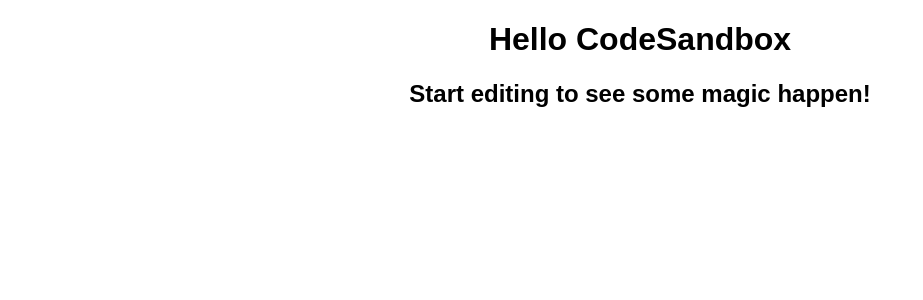
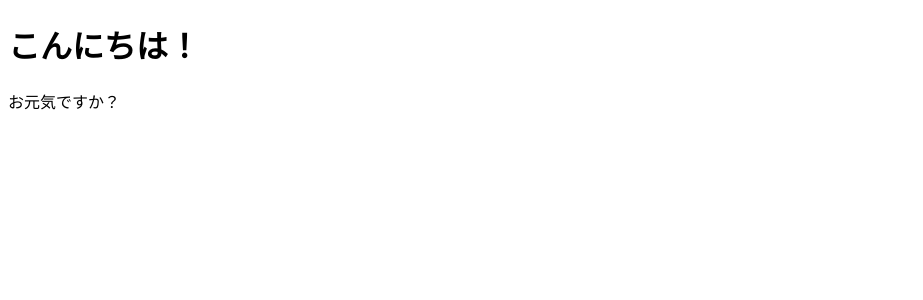
Before and after one commit to koji-estride/codesandbox-react, a React (Create React App) app: page / in a window 1280 px wide. Shown: the top 300 px of the page, without its empty margins (0-923 px from the left). Built offline with nearby package versions, Linux system fonts and the light colour scheme.

Commit message:
JSX記法のルールを知る

```diff
--- a/package.json
+++ b/package.json
@@ -9,7 +9,7 @@
   "main": "src/index.js",
   "dependencies": {
     "react": "17.0.2",
-    "react-dom": "18.0.0",
+    "react-dom": "17.0.2",
     "react-scripts": "4.0.0"
   },
   "devDependencies": {
--- a/src/App.js
+++ /dev/null
@@ -1,10 +0,0 @@
-import "./styles.css";
-
-export default function App() {
-  return (
-    <div className="App">
-      <h1>Hello CodeSandbox</h1>
-      <h2>Start editing to see some magic happen!</h2>
-    </div>
-  );
-}
--- a/src/index.js
+++ b/src/index.js
@@ -1,11 +1,13 @@
-import { StrictMode } from "react";
+import React from "react";
 import ReactDom from "react-dom";
 
-import App from "./App";
+const App = () => {
+  return (
+    <>
+      <h1>こんにちは！</h1>
+      <p>お元気ですか？</p>
+    </>
+  );
+};
 
-ReactDom.render(
-  <StrictMode>
-    <App />
-  </StrictMode>,
-  document.getElementById("root")
-);
+ReactDom.render(<App />, document.getElementById("root"));
--- a/src/styles.css
+++ /dev/null
@@ -1,4 +0,0 @@
-.App {
-  font-family: sans-serif;
-  text-align: center;
-}
```
